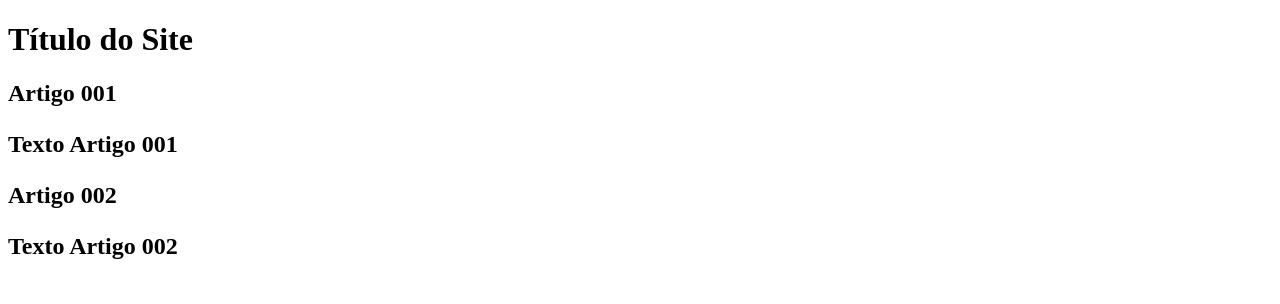
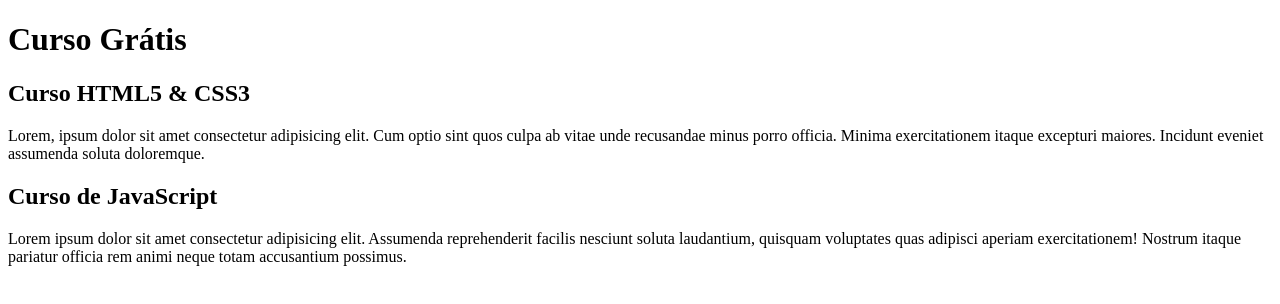
Before and after one commit to Jhonata-1999/Projeto-site, a plain HTML site: page index.html in a window 1280 px wide. Drawn offline with Linux system fonts and the light colour scheme.

Commit message:
Comecei a escrever o conteúdo

```diff
--- a/index.html
+++ b/index.html
@@ -8,15 +8,15 @@
 <body>
     <main>
         <header>
-            <h1>Título do Site</h1>
+            <h1>Curso Grátis</h1>
         </header>
         <article>
-            <h2>Artigo 001
-            <p>Texto Artigo 001</p>
+            <h2>Curso HTML5 & CSS3</h2>
+            <p>Lorem, ipsum dolor sit amet consectetur adipisicing elit. Cum optio sint quos culpa ab vitae unde recusandae minus porro officia. Minima exercitationem itaque excepturi maiores. Incidunt eveniet assumenda soluta doloremque.</p>
         </article>
         <article>
-            <h2>Artigo 002
-            <p>Texto Artigo 002</p>
+            <h2>Curso de JavaScript</h2>
+            <p>Lorem ipsum dolor sit amet consectetur adipisicing elit. Assumenda reprehenderit facilis nesciunt soluta laudantium, quisquam voluptates quas adipisci aperiam exercitationem! Nostrum itaque pariatur officia rem animi neque totam accusantium possimus.</p>
         </article>
     </main>
 </body>
```
